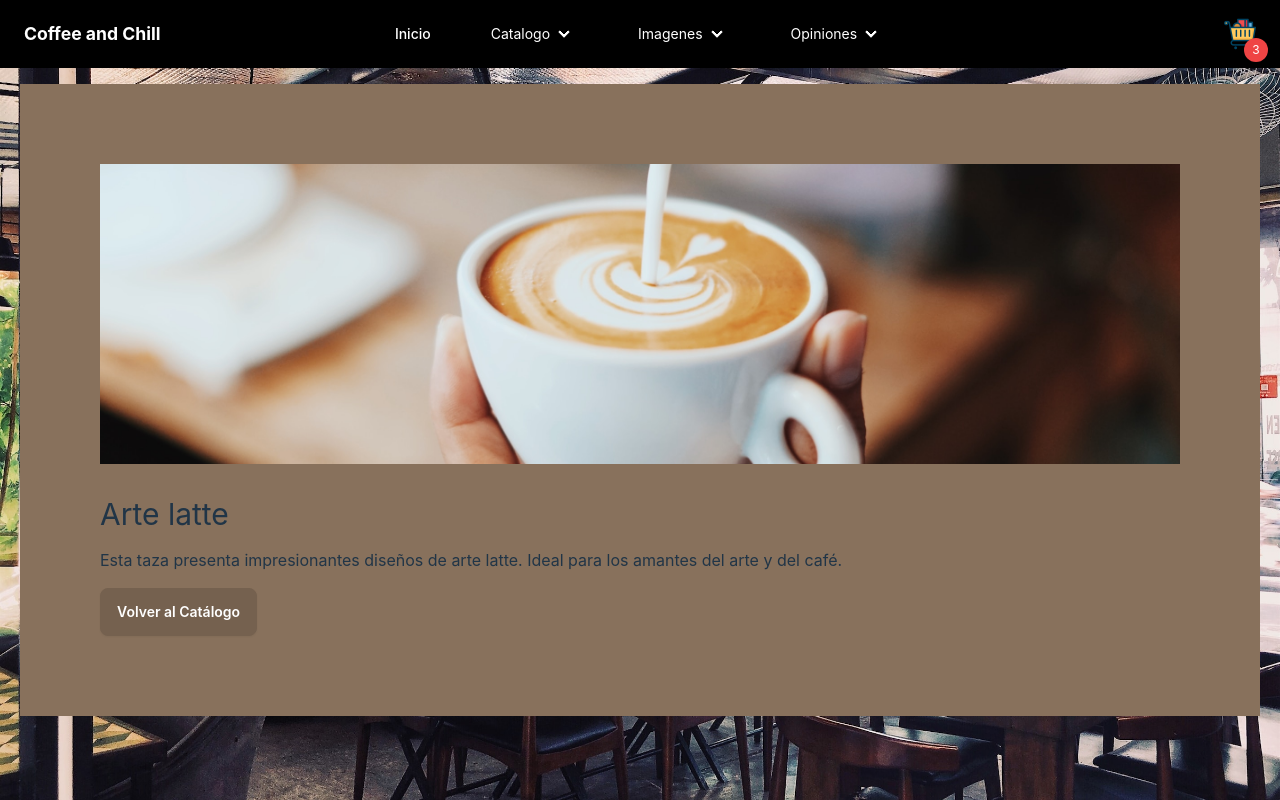
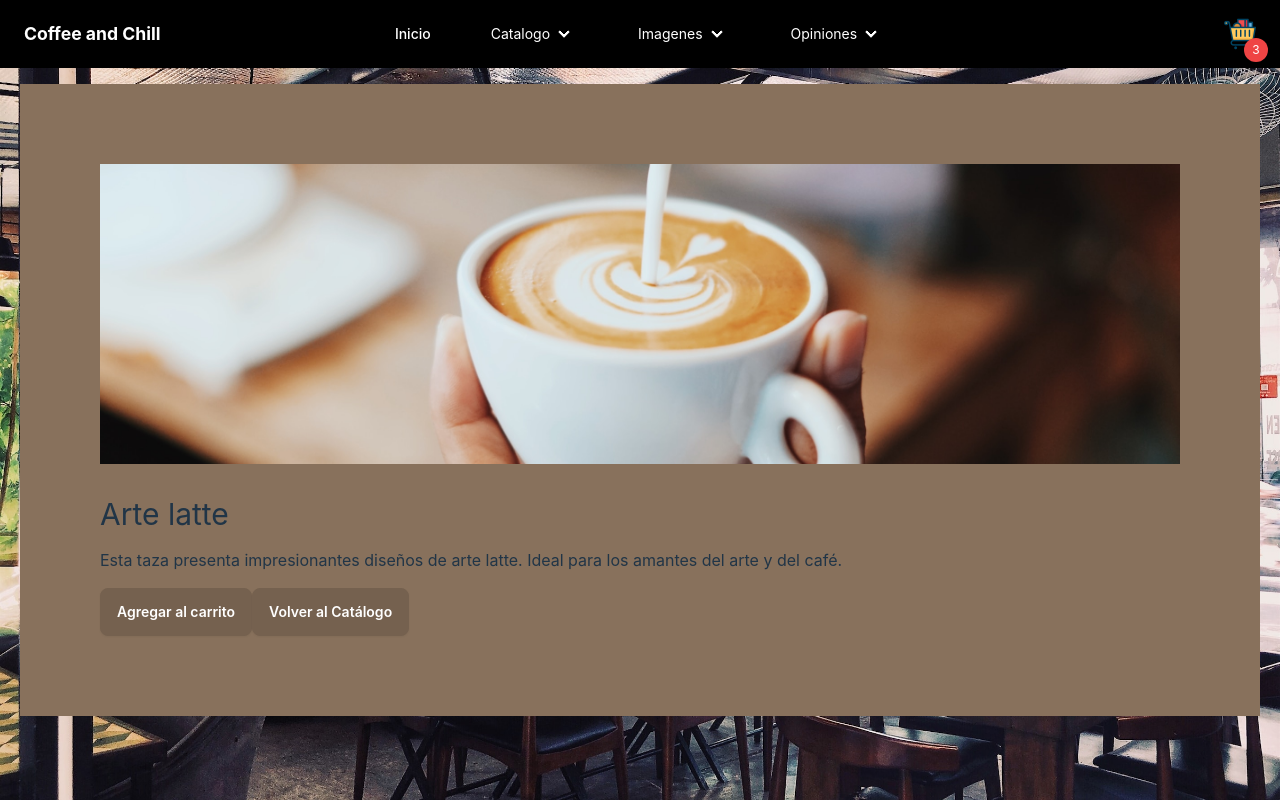
Before and after one commit to Luciano1323/PreentregaHiebra4, a React (Vite) app: page /catalogo/producto/1 in a window 1280 px wide. Built offline with nearby package versions, Linux system fonts and the light colour scheme.

Commit message:
Cambio de boton

```diff
--- a/index.html
+++ b/index.html
@@ -4,7 +4,7 @@
     <meta charset="UTF-8" />
     <link rel="icon" type="image/svg+xml" href="/vite.svg" />
     <meta name="viewport" content="width=device-width, initial-scale=1.0" />
-    <title>Vite + React</title>
+    <title>Coffee and Chill</title>
   </head>
   <body>
     <div id="root"></div>
--- a/src/App.jsx
+++ b/src/App.jsx
@@ -2,8 +2,8 @@ import React from "react";
 import { BrowserRouter as Router, Routes, Route } from "react-router-dom";
 import NavBar from './Compounents/NavBar';
 import Start from './Pages/Start';
-import Product from './Pages/Product';
-import ItemContainer from './Compounents/ItemContainer'; // Importa el componente ItemContainer
+import Product from './Pages/Catálogo';
+import ItemContainer from './Compounents/ItemListContainer'; // Importa el componente ItemContainer
 import Gallery from "./Pages/Gallery";
 import Clientes from "./Pages/Clientes"
 function App() {
--- a/src/Compounents/Carts.jsx
+++ b/src/Compounents/Cards.jsx
@@ -1,9 +1,7 @@
-// En Carts.jsx
-
 import React from "react";
 import { Link } from "react-router-dom";
 
-const Carts = ({ id, title, description, img, onClick }) => {
+const Cards = ({ id, title, description, img, onClick }) => {
   return (
     <div className=" flex p-4 mb-4 mt-16">
       <div
@@ -30,11 +28,6 @@ const Carts = ({ id, title, description, img, onClick }) => {
             >
               Más Información
             </Link>
-            <button
-              className="btn btn-active btn-primary"
-            >
-              Agregar al carrito
-            </button>
           </div>
         </div>
       </div>
@@ -42,4 +35,4 @@ const Carts = ({ id, title, description, img, onClick }) => {
   );
 };
 
-export default Carts;
+export default Cards;
--- /dev/null
+++ b/src/Compounents/ItemCount.jsx
@@ -0,0 +1,26 @@
+// ItemCount.jsx
+import React, { useState } from 'react';
+
+const ItemCount = ({ onAdd }) => {
+  const [cantidad, setCantidad] = useState(1);
+
+  const handleIncrement = () => {
+    // Lógica para incrementar la cantidad
+  };
+
+  const handleDecrement = () => {
+    // Lógica para decrementar la cantidad
+  };
+
+  const handleAgregar = () => {
+    onAdd(cantidad); // Emite el evento onAdd con la cantidad seleccionada
+    // Oculta el ItemCount si es necesario
+  };
+
+  return (
+    <div>
+      {/* ... contenido del contador, botones, etc. */}
+      <button onClick={handleAgregar}>Agregar al carrito</button>
+    </div>
+  );
+};
--- a/src/Compounents/ItemDetail.jsx
+++ b/src/Compounents/ItemDetailContainer.jsx
@@ -1,13 +1,13 @@
-// En ItemDetail.jsx
+// ItemDetail.js
 import React from "react";
 import { Link } from "react-router-dom";
 
-const ItemDetail = ({ title, detailedDescription, img }) => {
+const ItemDetail = ({ title, detailedDescription, img, onAddToCart }) => {
   const backgroundImageStyle = {
     backgroundImage: `url('${img}')`,
     backgroundSize: "cover",
     backgroundPosition: "center",
-    minHeight: "300px", // Ajusta la altura según sea necesario
+    minHeight: "300px",
   };
 
   return (
@@ -15,6 +15,12 @@ const ItemDetail = ({ title, detailedDescription, img }) => {
       <div style={backgroundImageStyle} className="mb-8"></div>
       <h2 className="text-3xl mb-4">{title}</h2>
       <p>{detailedDescription}</p>
+      <button
+        className="btn btn-active btn-primary"
+        onClick={() => onAddToCart({ title, detailedDescription, img })}
+      >
+        Agregar al carrito
+      </button>
       <Link to="/catalogo/producto" className="btn btn-active btn-primary mt-4">
         Volver al Catálogo
       </Link>
--- a/src/Compounents/ItemContainer.jsx
+++ b/src/Compounents/ItemListContainer.jsx
@@ -1,7 +1,5 @@
-// En ItemContainer.jsx
-
 import React from "react";
-import ItemDetail from "./ItemDetail";
+import ItemDetail from "./ItemDetailContainer";
 import { useParams } from "react-router-dom";
 import coffesData from "../Data/Coffes";
 import FondoMasDetalles from "../assets/FondoMasDetalles.jpg";
@@ -33,7 +31,6 @@ const ItemContainer = () => {
         detailedDescription={selectedItem.detailedDescription}
         img={selectedItem.img}
       />
-      {/* Otro contenido del componente */}
     </div>
   );
 };
--- a/src/Compounents/NavBar.jsx
+++ b/src/Compounents/NavBar.jsx
@@ -2,7 +2,7 @@ import React, { useState, useEffect } from 'react';
 import CartWidget from './CartWidget';
 import { Link, useLocation } from "react-router-dom";
 
-const NavBar = () => {
+const NavBar = ({ totalItems, cartItems }) => {
   const [isScrolled, setIsScrolled] = useState(false);
   const location = useLocation();
 
@@ -31,7 +31,6 @@ const NavBar = () => {
     width: '100%',
     transition: 'opacity 1s',
     backgroundColor: isScrolled || isItemContainer ? 'black' : 'rgba(255, 255, 255, 0)',
-    // Cambia el color a negro cuando se hace scroll o cuando estás en ItemContainer
   };
 
   const brandStyle = {
@@ -55,11 +54,11 @@ const NavBar = () => {
       </div>
       <div className="navbar-center hidden lg:flex ">
         <ul className="menu menu-horizontal px-1 space-x-10">
-        <Link to="/" >
-        <li className='no-underline text-white hover:bg-transparent menu menu-horizontal px-1 space-x-10'>
-            Inicio
-         </li>
-         </Link>
+          <Link to="/" >
+            <li className='no-underline text-white hover:bg-transparent menu menu-horizontal px-1 space-x-10'>
+              Inicio
+            </li>
+          </Link>
           <li className='text-white'>
             <details>
               <summary className='hover:bg-transparent no-underline text-white'>Catalogo</summary>
@@ -87,7 +86,7 @@ const NavBar = () => {
         </ul>
       </div>
       <div className="navbar-end flex items-center space-x-4">
-        <CartWidget />
+        <CartWidget totalItems={totalItems} cartItems={cartItems} />
       </div>
     </div>
   );
--- a/src/Pages/Product.jsx
+++ b/src/Pages/Catálogo.jsx
@@ -1,7 +1,5 @@
-// En Product.jsx
-
 import React, { useState, useEffect } from "react";
-import Carts from "../Compounents/Carts.jsx";
+import Cards from "../Compounents/Cards.jsx";
 import coffesData from "../Data/Coffes.js";
 import fondoLocal from "../assets/FondoProdwuct.jpg";
 import { useNavigate, useLocation } from "react-router-dom";
@@ -75,7 +73,7 @@ const Product = () => {
       </div>
       <div className="grid grid-cols-1 sm:grid-cols-2 md:grid-cols-3 lg:grid-cols-4 gap-4">
         {filteredCoffees.map((coffee) => (
-          <Carts
+          <Cards
             key={coffee.id}
             id={coffee.id}
             img={coffee.img}
```
Also changed, not shown: src/Compounents/CartWidget.jsx (line endings or trailing spaces).
